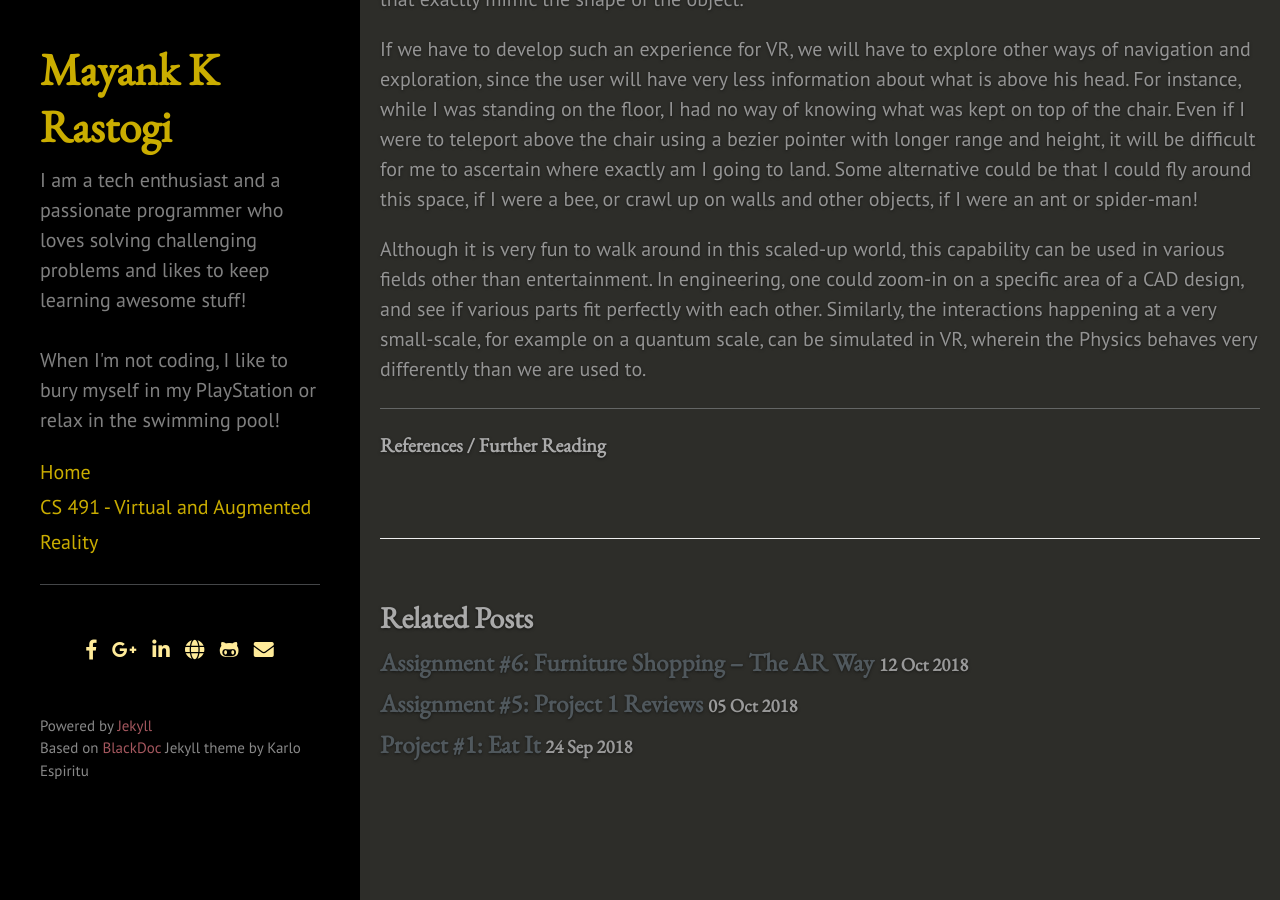
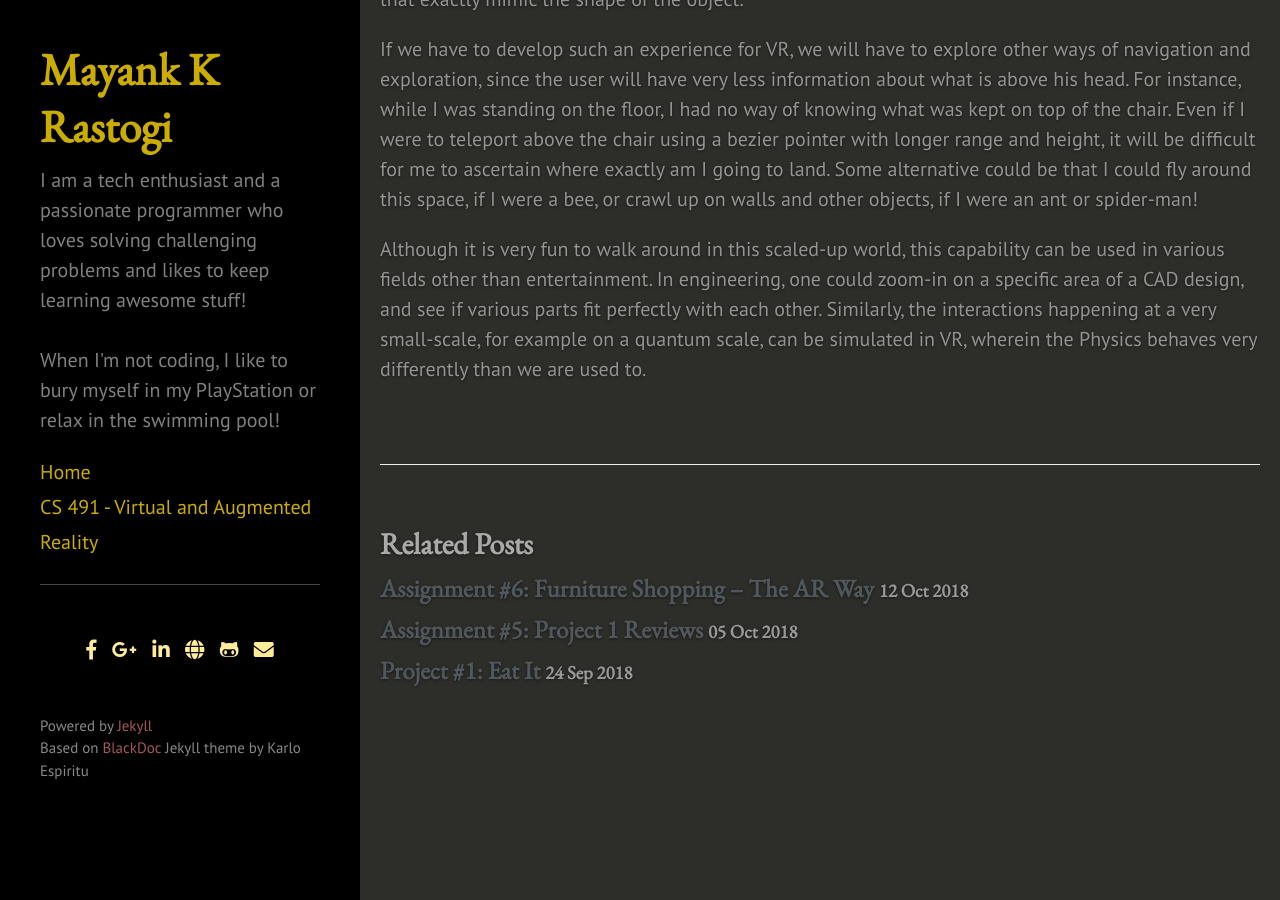
Before and after one commit to mayankrastogi/Mayank-UIC, a Jekyll site: the page built from _posts/2018-10-19-assignment-07.md, in a window 1280 px wide and 900 px high, scrolled down 2769 px. Built offline with Jekyll 4.4.1, drawn with Linux system fonts in a browser that asks for light colours; nearby versions of some CDN libraries.

Commit message:
Remove unneeded references section

```diff
--- a/_posts/2018-10-19-assignment-07.md
+++ b/_posts/2018-10-19-assignment-07.md
@@ -27,7 +27,3 @@ However, at this scale, I was able to notice minute details of the scene in a mu
 If we have to develop such an experience for VR, we will have to explore other ways of navigation and exploration, since the user will have very less information about what is above his head. For instance, while I was standing on the floor, I had no way of knowing what was kept on top of the chair. Even if I were to teleport above the chair using a bezier pointer with longer range and height, it will be difficult for me to ascertain where exactly am I going to land. Some alternative could be that I could fly around this space, if I were a bee, or crawl up on walls and other objects, if I were an ant or spider-man!
 
 Although it is very fun to walk around in this scaled-up world, this capability can be used in various fields other than entertainment. In engineering, one could zoom-in on a specific area of a CAD design, and see if various parts fit perfectly with each other. Similarly, the interactions happening at a very small-scale, for example on a quantum scale, can be simulated in VR, wherein the Physics behaves very differently than we are used to.
-
----
-
-#### References / Further Reading
```
